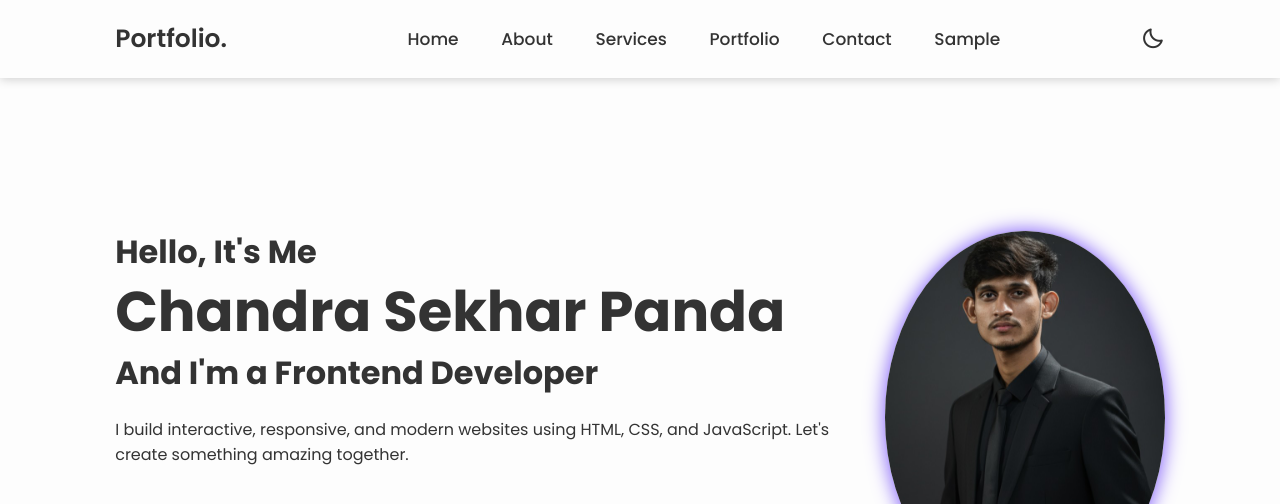
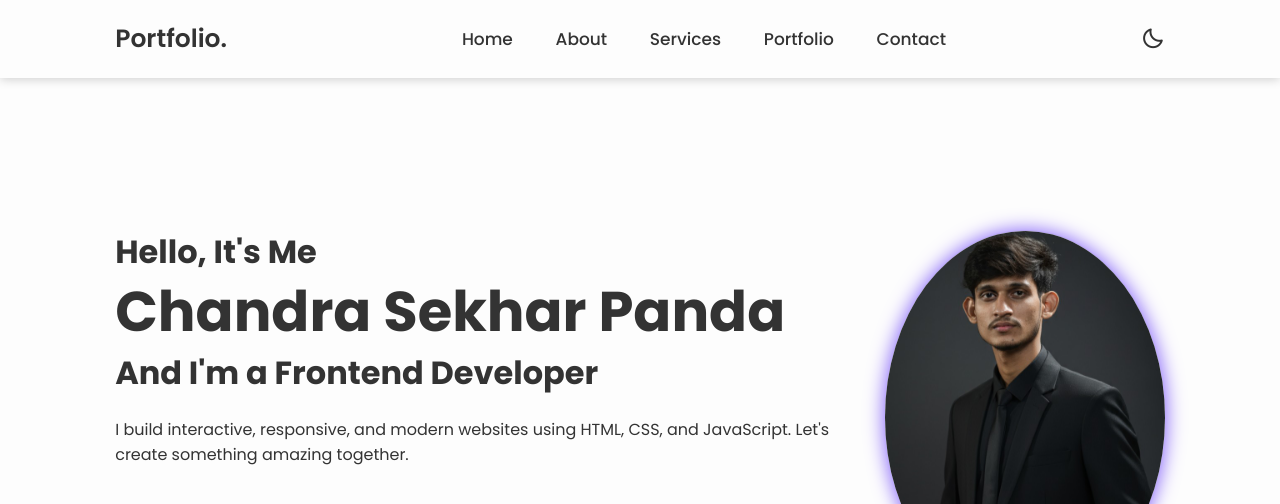
Before and after one commit to ChandraSekhar-16/Portfolio, a plain HTML site: page index.html in a window 1280 px wide. Shown: the top 504 px of the page. Drawn offline with nearby package versions, Linux system fonts and the light colour scheme.

Commit message:
updated navbar

```diff
--- a/index.html
+++ b/index.html
@@ -18,7 +18,7 @@
             <a href="#">Services</a>
             <a href="#">Portfolio</a>
             <a href="#">Contact</a>
-            <a href="#"> Sample</a>
+
         </nav>
 
         <div class="header-icons">
```
